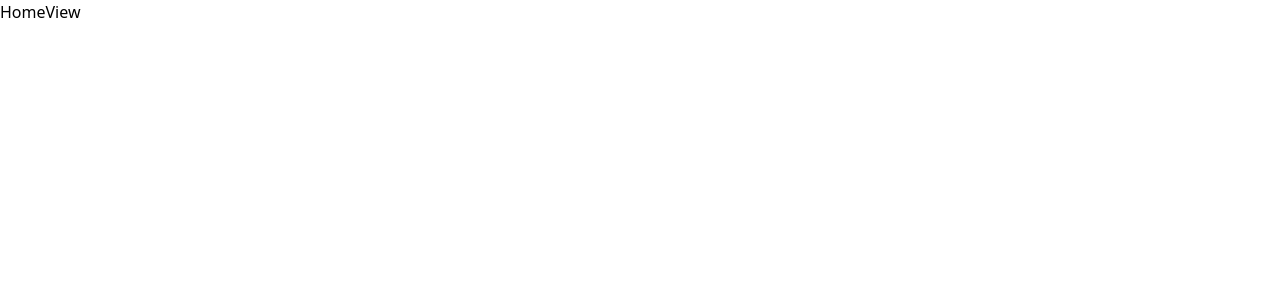
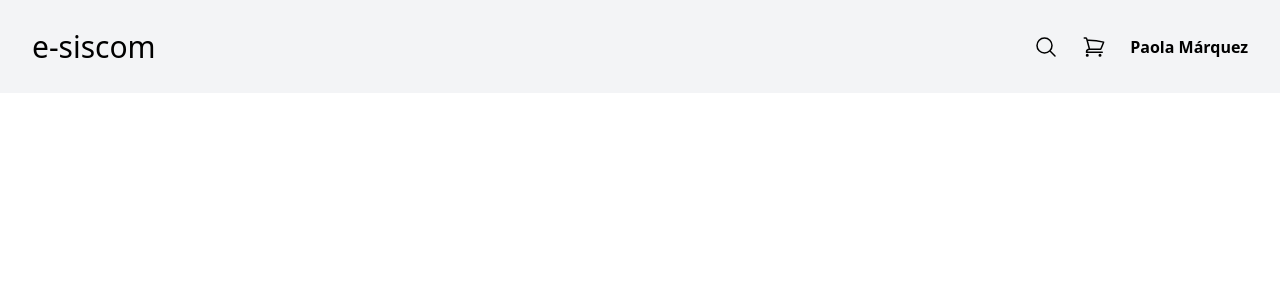
Before and after one commit to samergh1/proyectoBD, a React (Vite) app: page / in a window 1280 px wide. Shown: the top 300 px of the page. Built offline with nearby package versions, Linux system fonts and the light colour scheme.

Commit message:
NavBar creation

```diff
--- a/package.json
+++ b/package.json
@@ -21,6 +21,6 @@
     "autoprefixer": "^10.4.14",
     "postcss": "^8.4.21",
     "tailwindcss": "^3.3.0",
-    "vite": "^4.2.0"
+    "vite": "^4.2.1"
   }
 }
--- a/src/components/NavBar/NavBar.jsx
+++ b/src/components/NavBar/NavBar.jsx
@@ -1,5 +1,137 @@
-import React from "react";
+import { useState } from "react";
+import { useNavigate } from "react-router-dom";
+// import { Dialog } from "@headlessui/react";
+import { Link } from "react-router-dom";
+// import { UilBars, UilTimes, UilSignout } from "@iconscout/react-unicons";
+// import { logout } from "../../../firebase/authentication/authentication";
+// import { useUserContext } from "../../../context/userContext";
+// import {
+//   DoctorProfileUrl,
+//   PatientProfileUrl,
+//   LoginPageUrl,
+//   RegisterPageUrl,
+// } from "../../../constants/urls";
 
 export function NavBar() {
-  return <div>NavBar</div>;
+  const [mobileMenuOpen, setMobileMenuOpen] = useState(false);
+  // const { user, isLoadingUser } = useUserContext();
+  const navigate = useNavigate();
+
+  // const handleProfile = () => {
+  //   if (user.isDoctor) {
+  //     navigate(DoctorProfileUrl(user.uid));
+  //   } else if (!user.isDoctor) {
+  //     navigate(PatientProfileUrl(user.uid));
+  //   }
+  // };
+
+  // const handleLogout = async () => {
+  //   logout();
+  //   navigate(LoginPageUrl);
+  // };
+
+  return (
+    <header className="bg-gray-100 sticky top-0 z-50">
+      <nav
+        className="mx-auto flex max-w-7xl items-center justify-between p-6 px-6 pt-6 lg:px-8"
+        aria-label="Global"
+      >
+        <div className="flex lg:flex-1 company-logo text-[30px]">
+          <a href="#" className="-m-1.5 p-1.5 text-black">
+            e-siscom
+          </a>
+        </div>
+
+        {/* Mobile Menu Button */}
+        {/*
+        <div className="flex lg:hidden">
+          <button
+            type="button"
+            className="-m-2.5 inline-flex items-center justify-center rounded-md p-2.5 text-gray-700"
+            onClick={() => setMobileMenuOpen(true)}
+          ></button>
+        </div> */}
+
+        {/* Menu Options */}
+        <div className="flex gap-6 text-black font-bold">
+          <svg
+            xmlns="http://www.w3.org/2000/svg"
+            fill="none"
+            viewBox="0 0 24 24"
+            stroke-width="1.5"
+            stroke="currentColor"
+            class="w-6 h-6"
+          >
+            <path
+              stroke-linecap="round"
+              stroke-linejoin="round"
+              d="M21 21l-5.197-5.197m0 0A7.5 7.5 0 105.196 5.196a7.5 7.5 0 0010.607 10.607z"
+            />
+          </svg>
+
+          <svg
+            xmlns="http://www.w3.org/2000/svg"
+            fill="none"
+            viewBox="0 0 24 24"
+            stroke-width="1.5"
+            stroke="currentColor"
+            class="w-6 h-6"
+          >
+            <path
+              stroke-linecap="round"
+              stroke-linejoin="round"
+              d="M2.25 3h1.386c.51 0 .955.343 1.087.835l.383 1.437M7.5 14.25a3 3 0 00-3 3h15.75m-12.75-3h11.218c1.121-2.3 2.1-4.684 2.924-7.138a60.114 60.114 0 00-16.536-1.84M7.5 14.25L5.106 5.272M6 20.25a.75.75 0 11-1.5 0 .75.75 0 011.5 0zm12.75 0a.75.75 0 11-1.5 0 .75.75 0 011.5 0z"
+            />
+          </svg>
+          <p>Paola Márquez</p>
+        </div>
+
+        {/* User Name */}
+        {/* {!isLoadingUser && !!user ? (
+          <div className="flex items-center ml-8">
+            <span
+              className="mr-8 cursor-pointer text-sm py-2 px-3 block rounded-lg font-semibold leading-6 text-gray-900 hover:bg-gray-50"
+              onClick={handleProfile}
+            >
+              Profile
+            </span>
+            <span className="text-[#00786a] mr-5 text-sm py-2 px-3 block rounded-lg font-bold leading-6">
+              {user.name}
+            </span>
+
+            <div>
+              <button
+                type="button"
+                onClick={handleLogout}
+                className="rounded-full p-1 text-gray-400"
+              >
+                <span className="sr-only">Logout</span>
+                <UilSignout />
+              </button>
+            </div>
+          </div>
+        ) : (
+          <div className="hidden ml-6 lg:flex">
+            <a href="login" className="ml-3 sm:block">
+              <button
+                onclick="login"
+                type="button"
+                className="inline-flex items-center rounded-md border border-gray-300 bg-white px-4 py-2 text-sm font-medium text-gray-700 shadow-sm hover:bg-gray-50 focus:outline-none focus:ring-2 focus:ring-indigo-500 focus:ring-offset-2"
+              >
+                Sign in
+              </button>
+            </a>
+            <a href="register" className="sm:ml-3">
+              <button
+                type="button"
+                className="inline-flex items-center rounded-md border border-transparent bg-indigo-600 px-4 py-2 text-sm font-medium text-white shadow-sm hover:bg-indigo-700 focus:outline-none focus:ring-2 focus:ring-indigo-500 focus:ring-offset-2"
+              >
+                Sign up
+              </button>
+            </a>
+          </div>
+        )} */}
+      </nav>
+    </header>
+  );
 }
--- a/src/main.jsx
+++ b/src/main.jsx
@@ -12,15 +12,18 @@ import {
   RegisterViewUrl,
 } from "./constants/url";
 import "./index.css";
+import { Layout } from "./views/Layout/Layout";
 
 ReactDOM.createRoot(document.getElementById("root")).render(
   <React.StrictMode>
     <BrowserRouter>
       <Routes>
-        <Route path={HomeViewUrl} element={<HomeView />} />
-        <Route path={LoginViewUrl} element={<LoginView />} />
-        <Route path={RegisterViewUrl} element={<RegisterView />} />
-        <Route path={DetailsViewUrl} element={<DetailsView />} />
+        <Route element={<Layout />}>
+          <Route path={HomeViewUrl} element={<HomeView />} />
+          <Route path={LoginViewUrl} element={<LoginView />} />
+          <Route path={RegisterViewUrl} element={<RegisterView />} />
+          <Route path={DetailsViewUrl} element={<DetailsView />} />
+        </Route>
       </Routes>
     </BrowserRouter>
   </React.StrictMode>
--- a/src/views/HomeView/HomeView.jsx
+++ b/src/views/HomeView/HomeView.jsx
@@ -1,5 +1,6 @@
 import React from "react";
+import { NavBar } from "../../components/NavBar/NavBar";
 
 export function HomeView() {
-  return <div>HomeView</div>;
+  return;
 }
--- /dev/null
+++ b/src/views/Layout/Layout.jsx
@@ -0,0 +1,17 @@
+import { Outlet } from "react-router-dom";
+import { NavBar } from "../../components/NavBar/NavBar";
+// import { UserContextProvider } from "../../contexts/UserContext";
+
+export function Layout() {
+  return (
+    // <UserContextProvider>
+    <main>
+      <NavBar />
+
+      <section className="body">
+        <Outlet />
+      </section>
+    </main>
+    // </UserContextProvider>
+  );
+}
```
Also changed, not shown: 1 other file (tests, documents, lock files or other folders).
